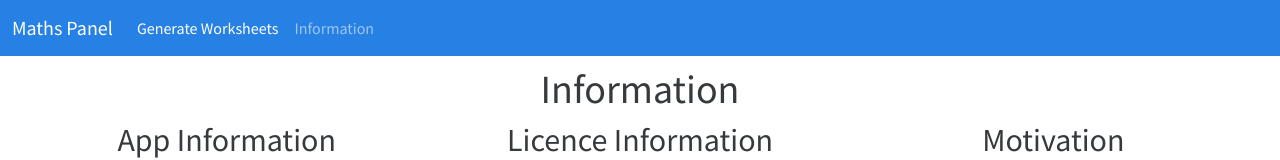
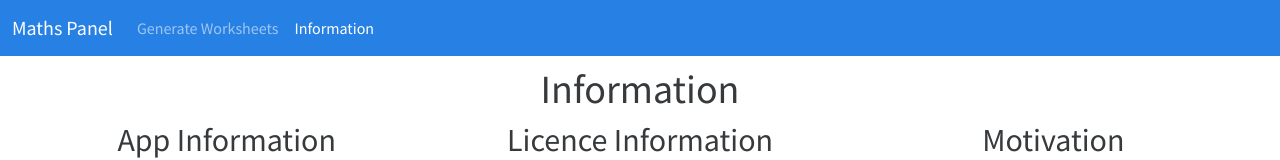
Before and after one commit to Compositr/mathspanel, an Electron app: page src/information.html in a window 1280 px wide. Shown: the top 160 px of the page. Drawn offline with nearby package versions, Linux system fonts and the light colour scheme; no server answers; files whose address does not match are found by name.

Commit message:
Moved active class
Fixed incorrect active class placement in information.html

```diff
--- a/src/information.html
+++ b/src/information.html
@@ -38,8 +38,8 @@
         </button>
         <div class="collapse navbar-collapse">
           <div class="navbar-nav">
-            <a href="index.html" class="nav-link active">Generate Worksheets</a>
-            <a href="information.html" class="nav-link" id="infoNavbarLink"
+            <a href="index.html" class="nav-link">Generate Worksheets</a>
+            <a href="information.html" class="nav-link active" id="infoNavbarLink"
               >Information</a
             >
           </div>
```
